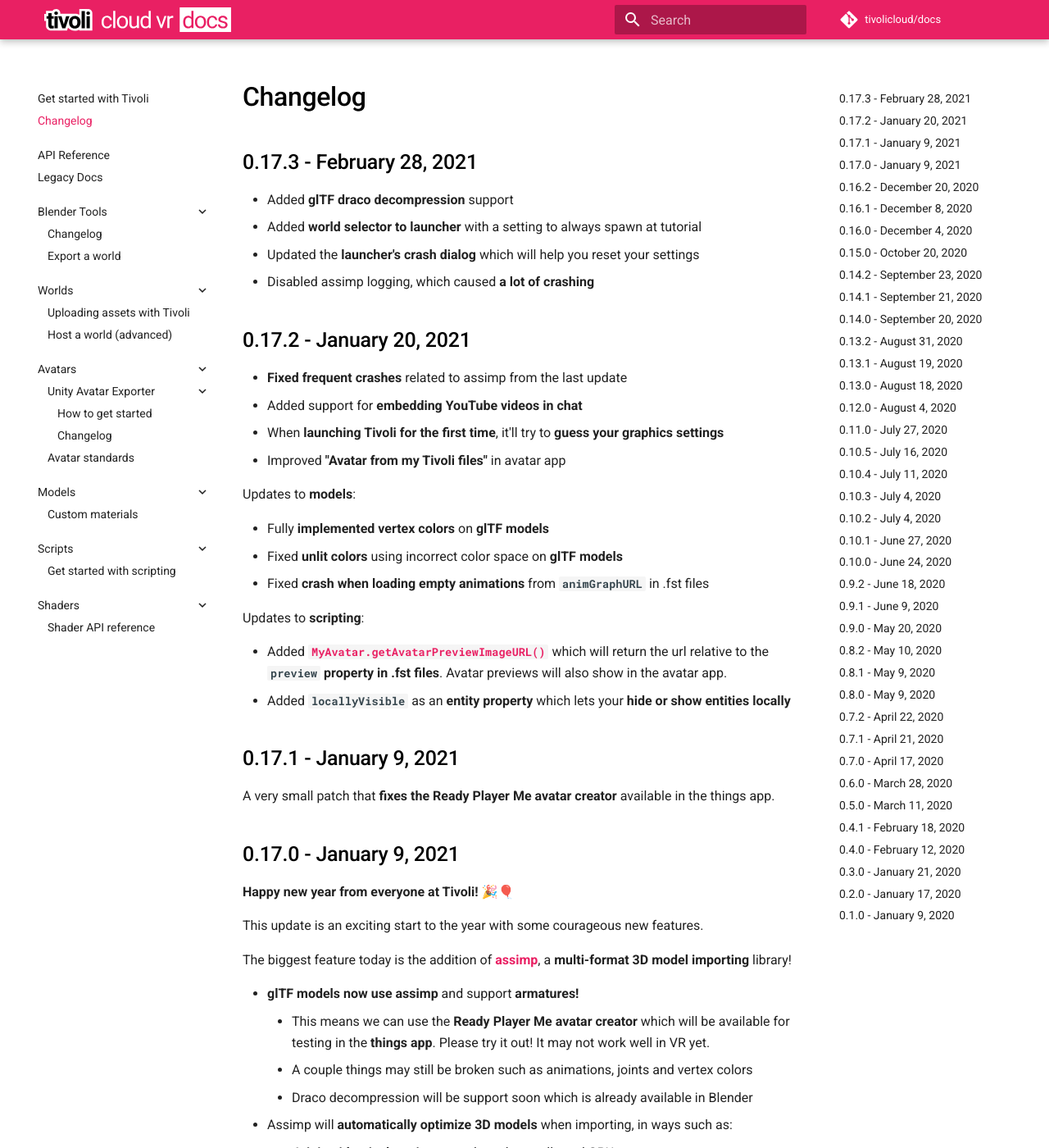
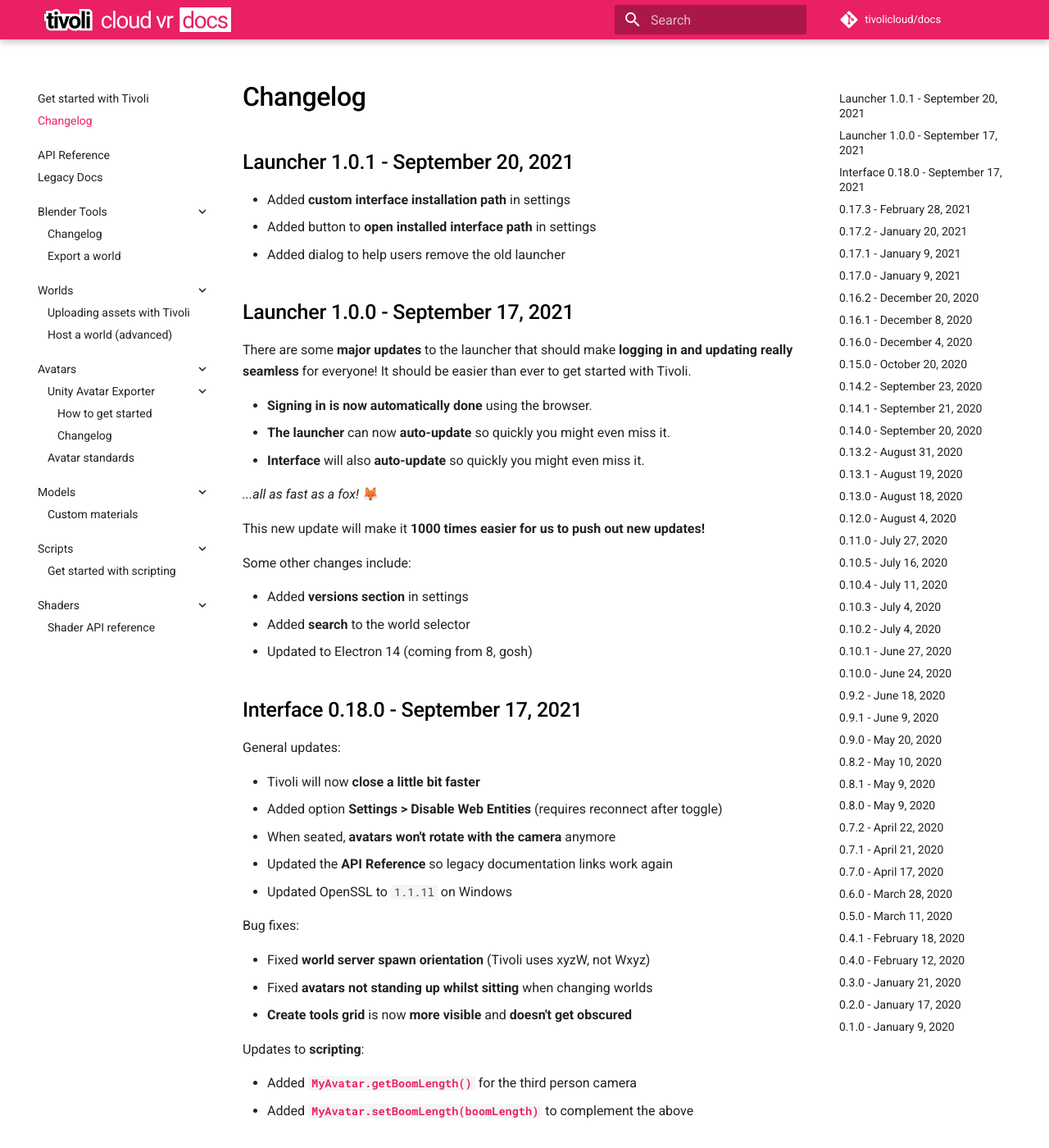
Before and after one commit to Nex-Pro/docs, an MkDocs documentation site: the page built from docs/changelog.md, in a window 1280 px wide and 1400 px high. Shown: the whole window at 82% size. Built offline with MkDocs 1.6.1 and Material for MkDocs 9.7.7, drawn with Linux system fonts in a browser that asks for light colours.

Commit message:
Updated changelog

```diff
--- a/docs/changelog.md
+++ b/docs/changelog.md
@@ -1,4 +1,49 @@
 # Changelog
+
+## Launcher 1.0.1 - September 20, 2021
+
+-   Added **custom interface installation path** in settings
+-   Added button to **open installed interface path** in settings
+-   Added dialog to help users remove the old launcher
+
+## Launcher 1.0.0 - September 17, 2021
+
+There are some **major updates** to the launcher that should make **logging in and updating really seamless** for everyone! It should be easier than ever to get started with Tivoli.
+
+-   **Signing in is now automatically done** using the browser.
+-   **The launcher** can now **auto-update** so quickly you might even miss it.
+-   **Interface** will also **auto-update** so quickly you might even miss it.
+
+_...all as fast as a fox!_ 🦊
+
+This new update will make it **1000 times easier for us to push out new updates!**
+
+Some other changes include:
+
+-   Added **versions section** in settings
+-   Added **search** to the world selector
+-   Updated to Electron 14 (coming from 8, gosh)
+
+## Interface 0.18.0 - September 17, 2021
+
+General updates:
+
+-   Tivoli will now **close a little bit faster**
+-   Added option **Settings > Disable Web Entities** (requires reconnect after toggle)
+-   When seated, **avatars won't rotate with the camera** anymore
+-   Updated the **API Reference** so legacy documentation links work again
+-   Updated OpenSSL to `1.1.1l` on Windows
+
+Bug fixes:
+
+-   Fixed **world server spawn orientation** (Tivoli uses xyzW, not Wxyz)
+-   Fixed **avatars not standing up whilst sitting** when changing worlds
+-   **Create tools grid** is now **more visible** and **doesn't get obscured**
+
+Updates to **scripting**:
+
+-   Added **[`MyAvatar.getBoomLength()`](https://apidocs.tivolicloud.com/MyAvatar.html#.getBoomLength)** for the third person camera
+-   Added **[`MyAvatar.setBoomLength(boomLength)`](https://apidocs.tivolicloud.com/MyAvatar.html#.setBoomLength)** to complement the above
 
 ## 0.17.3 - February 28, 2021
 
```
